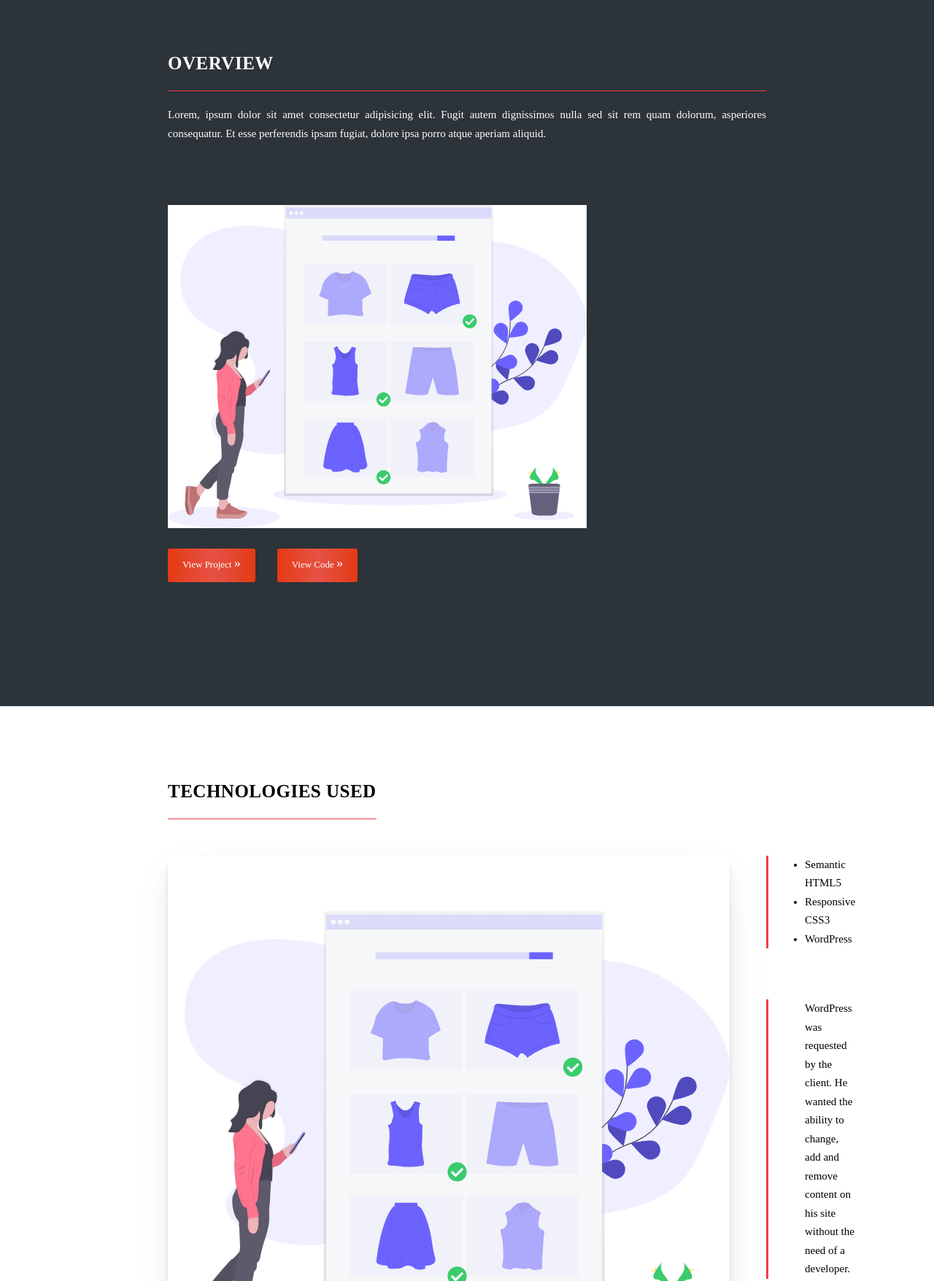
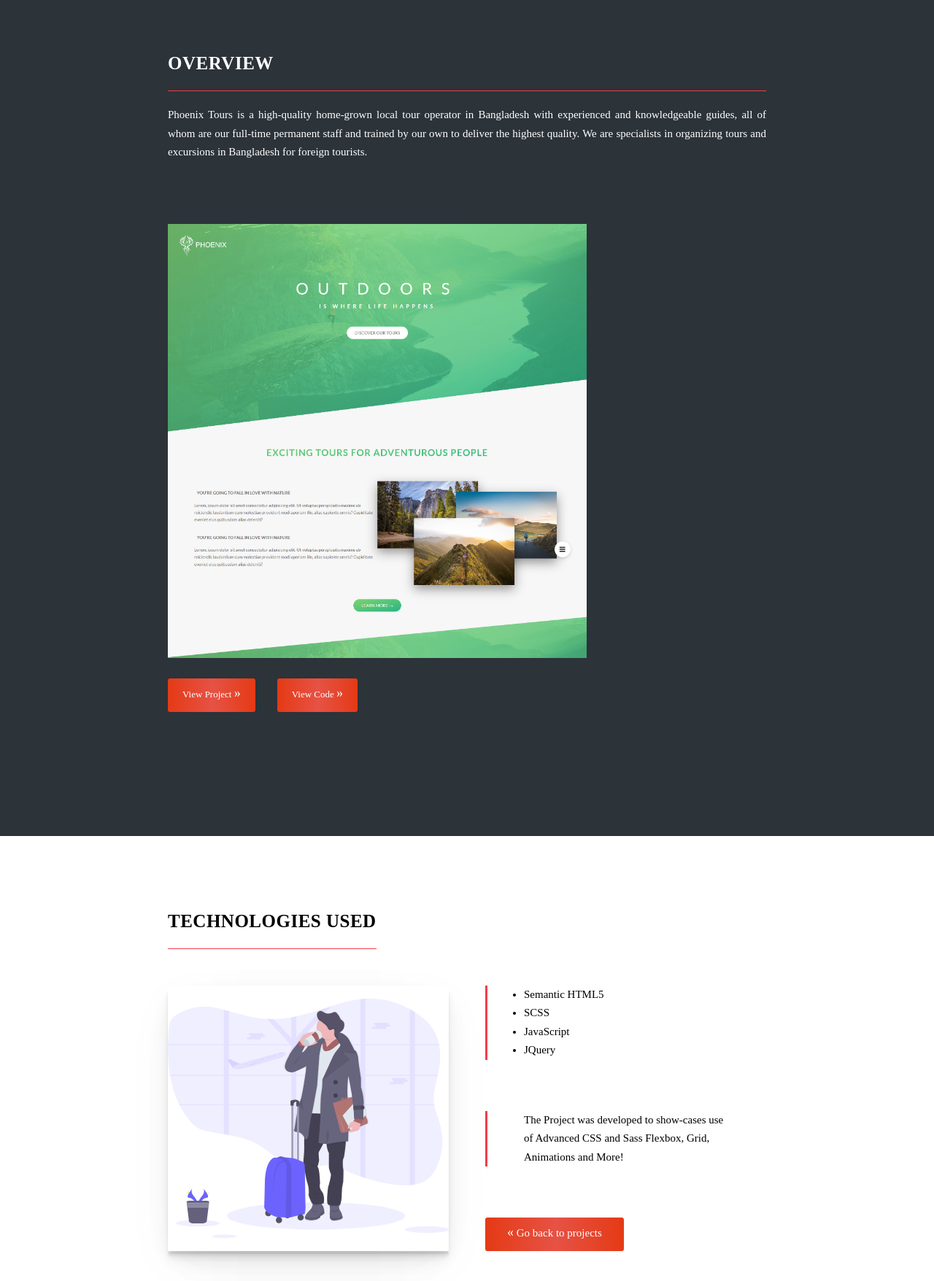
Before and after one commit to maaislam/myportfolio, a plain HTML site: page project__Intro-page/project6.html in a window 1280 px wide. Shown: the part 880-2636 px from the top of the page at 73% size. Drawn offline with nearby package versions, Linux system fonts and the light colour scheme.

Commit message:
added new tour project

```diff
--- a/project__Intro-page/project6.html
+++ b/project__Intro-page/project6.html
@@ -81,15 +81,13 @@
     <section class="overview" id="overview">
         <div class="overview__text" data-aos="fade-right">
             <h2>Overview</h2>
-            <p>Lorem, ipsum dolor sit amet consectetur adipisicing elit. Fugit autem dignissimos nulla sed sit rem quam
-                dolorum, asperiores consequatur. Et esse perferendis ipsam fugiat, dolore ipsa porro atque aperiam
-                aliquid.</p>
+            <p>Phoenix Tours is a high-quality home-grown local tour operator in Bangladesh with experienced and knowledgeable guides, all of whom are our full-time permanent staff and trained by our own to deliver the highest quality. We are specialists in organizing tours and excursions in Bangladesh for foreign tourists.</p>
         </div>
         <div class="overview__image" data-aos="fade-left">
-            <img src="/images/project1intro/undraw_online_shopping_ga73.svg" alt="">
+            <img src="/images/phoenix_tour.jpg" alt="">
             <div class="proj_btn">
-                <div class="button1"><a href="https://eshascollection.phoenixdesign.online/esha" class="proj_btn__style">View Project <span>&#187;</span></a></div>
-                <div class="button2"><a href="#" class="proj_btn__style">View Code <span>&#187;</span></a></div>
+                <div class="button1"><a href="https://phoenixtours.phoenixdesign.online" class="proj_btn__style">View Project <span>&#187;</span></a></div>
+                <div class="button2"><a href="https://github.com/maaislam/Phoenix_Tour" class="proj_btn__style">View Code <span>&#187;</span></a></div>
             </div>
         </div>
     </section>
@@ -99,16 +97,16 @@
         <h2 data-aos="fade-right">Technologies Used</h2>
 
         <div class="tech-used__image">
-            <img src="/images/project1intro/undraw_online_shopping_ga73.svg" alt="" data-aos="fade-right">
+            <img src="/images/phoenix_tour-travel.svg" alt="" data-aos="fade-right">
             <div class="list" data-aos="fade-left">
                 <ul>
                     <li class="tech1">Semantic HTML5</li>
-                    <li class="tech1">Responsive CSS3</li>
-                    <li class="tech1">WordPress</li>
+                    <li class="tech1">SCSS</li>
+                    <li class="tech1">JavaScript</li>
+                    <li class="tech1">JQuery</li>
                 </ul>
                 <ul class="comment">
-                    <li>WordPress was requested by the client. He wanted the ability to change, add and remove content
-                        on his site without the need of a developer.</li>
+                    <li>The Project was developed to show-cases use of Advanced CSS and Sass Flexbox, Grid, Animations and More!</li>
 
                 </ul>
 
--- a/scss/pages/_projectintropages.scss
+++ b/scss/pages/_projectintropages.scss
@@ -229,7 +229,7 @@
 
         & img{
 
-            width: 100%;
+            width: 50%;
             height: auto;
 
             box-shadow:0 3.7px 1px rgba(0, 0, 0, 0.07),
```
Also changed, not shown: index.html (+4 -4 lines), images/phoenix_tour-travel.svg (added), images/phoenix_tour.jpg (added), scss/main.css, 1 other file.
